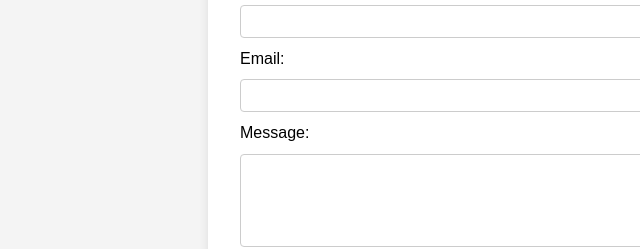
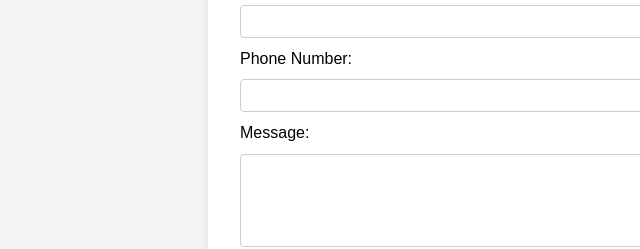
Before and after one commit to abdul-jaleel79/sk-catering-, a plain HTML site: page sk catering web page/index.html in a window 1280 px wide. Shown: the part 1619-1868 px from the top of the page, 0-640 px from the left. Drawn offline with Linux system fonts and the light colour scheme.

Commit message:
Update index.html

```diff
--- a/sk catering web page/index.html
+++ b/sk catering web page/index.html
@@ -134,7 +134,7 @@
             <label for="name">Name:</label>
             <input type="text" id="name" name="name" required>
 
-            <label for="phone number">Email:</label>
+            <label for="phone number">Phone Number:</label>
             <input type="number" id="phone number" name="phone number" required>
 
             <label for="message">Message:</label>
```
